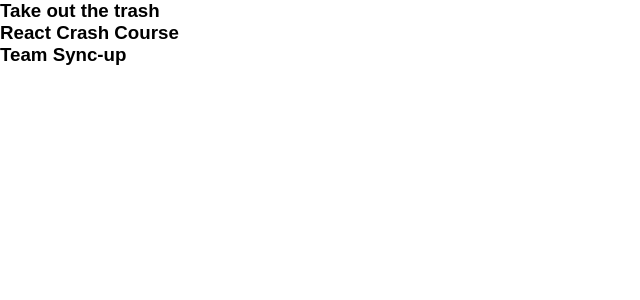
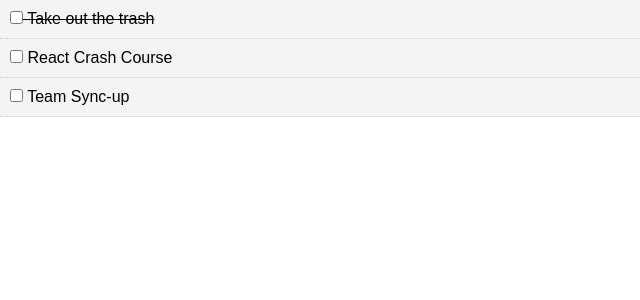
Before and after one commit to Subritt/ToDo-React, a React (Create React App) app: page / in a window 1280 px wide. Shown: the top 300 px of the page, without its empty margins (0-640 px from the left). Built offline with nearby package versions, Linux system fonts and the light colour scheme.

Commit message:
style with react

```diff
--- a/src/App.js
+++ b/src/App.js
@@ -8,7 +8,7 @@
       {
         id: 1,
         title: 'Take out the trash',
-        completed: false
+        completed: true
       },
       {
         id: 2,
--- a/src/components/TodoItem.js
+++ b/src/components/TodoItem.js
@@ -2,10 +2,22 @@
 import PropType from 'prop-types';
 
 export class TodoItem extends Component {
+    getStyle = () => {
+        return {
+            background: '#f4f4f4',
+            padding: '10px',
+            borderBottom: '1px #ccc dotted',
+            textDecoration: this.props.todo.completed
+            ? 'line-through' : 'none'
+        }
+    }
     render() {
         return (
-            <div>
-                <h3>{ this.props.todo.title }</h3>
+            <div style={this.getStyle()}>
+                <p>
+                    <input type="checkbox" /> {' '}
+                    { this.props.todo.title }
+                </p>
             </div>
         )
     }
```
